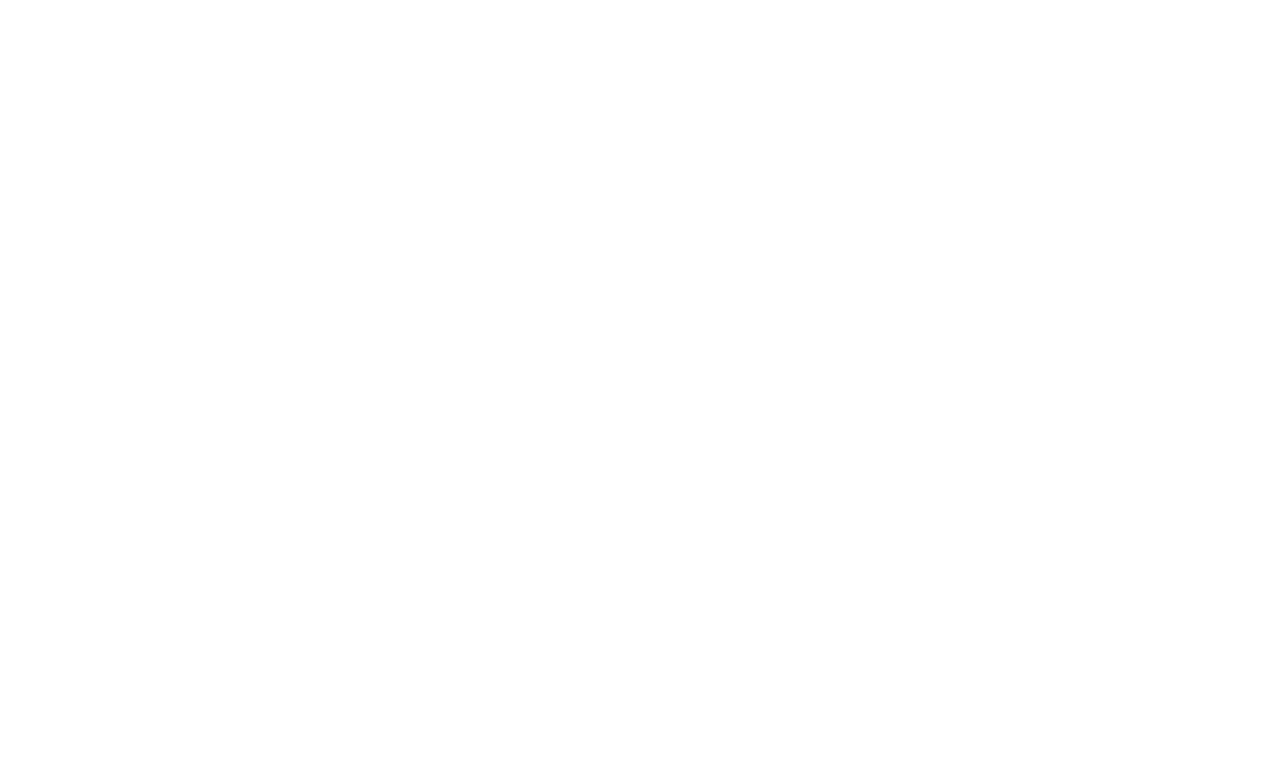
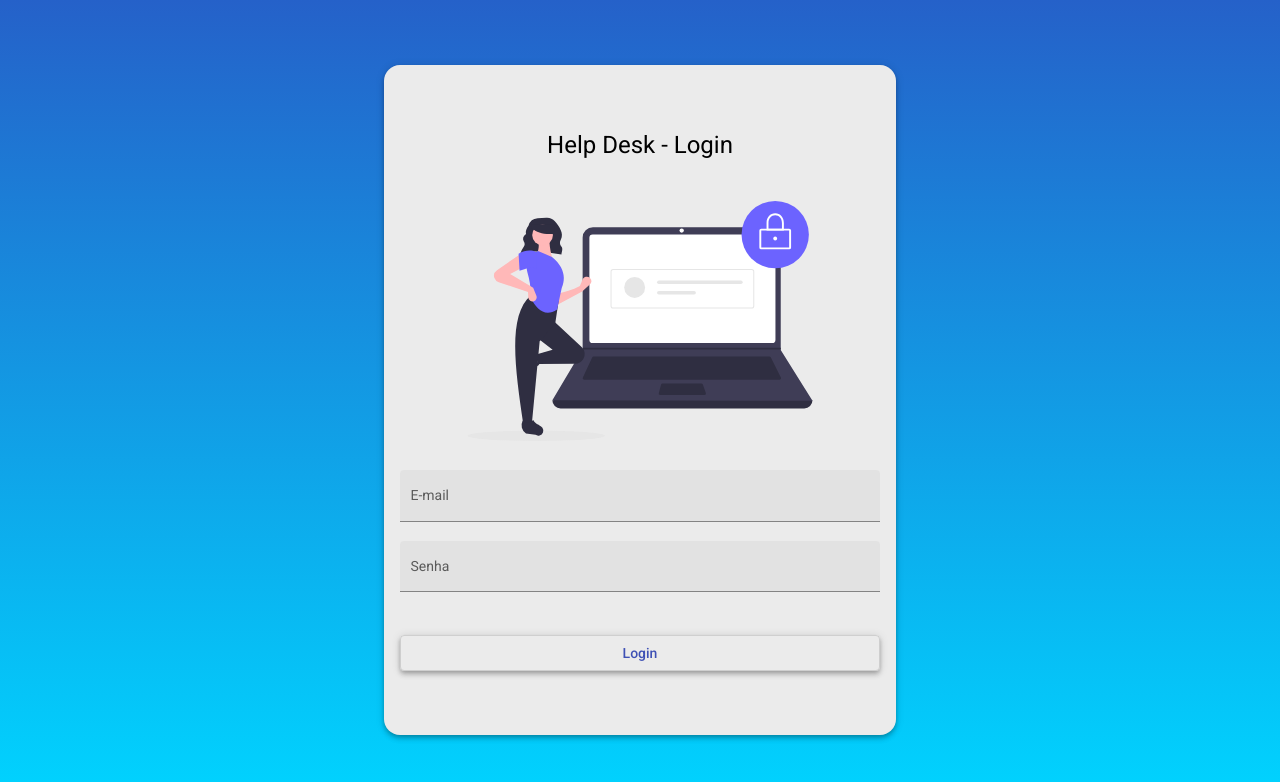
Before and after one commit to andrelula22/helpdesk-front, an Angular app: page /login in a window 1280 px wide. Before the commit this address led to /. Shown: the top 782 px of the page. Built offline with nearby package versions, Linux system fonts and the light colour scheme.

Commit message:
html e css para login

```diff
--- a/src/app/app-routing.module.ts
+++ b/src/app/app-routing.module.ts
@@ -1,3 +1,4 @@
+import { LoginComponent } from './components/login/login.component';
 import { HomeComponent } from './components/home/home.component';
 import { NgModule } from '@angular/core';
 import { RouterModule, Routes } from '@angular/router';
@@ -5,6 +6,7 @@
 import { TecnicoListComponent } from './components/tecnico/tecnico-list/tecnico-list.component';
 
 const routes: Routes = [
+  {path: 'login', component: LoginComponent},
   {
     path:'', component: NavComponent, children:[
       {path:'home', component:HomeComponent},
--- a/src/app/components/login/login.component.css
+++ b/src/app/components/login/login.component.css
@@ -0,0 +1,34 @@
+.container{
+    height:100%;
+    background: linear-gradient(180deg, rgba(2,0,36,1) 0%, rgba(37,97,201,1) 0%, rgba(0,212,255,1));
+    display:flex;
+    align-items:center;
+    justify-content:center;
+}
+
+.form{
+    width:30rem;
+    margin:auto;
+    background-color: rgb(235,235,235);
+    padding: 4rem 1rem;
+    border-radius: 1rem;
+}
+
+h1 {
+    width: 100%;
+    text-align: center;
+ }
+
+ img {
+    height:15rem;
+    width:100%;
+    margin: 1.5rem auto 1.5rem auto;
+ }
+
+ .full-width {
+    width: 100%;
+ }
+
+ button {
+    margin-top: 1.5rem;
+ }
--- a/src/app/components/login/login.component.html
+++ b/src/app/components/login/login.component.html
@@ -1 +1,22 @@
-<p>login works!</p>
+<div class="container ">
+    <form class="form mat-elevation-z4">
+
+        <h1> Help Desk - Login</h1>
+
+        <img src="assets/img/login-image.svg" alt="helpdesk">
+
+        <mat-form-field class="full-width" appearance="fill">
+          <mat-label>E-mail</mat-label>
+          <input matInput placeholder="Ex. fulano@mail.com" >
+        </mat-form-field>
+
+        <mat-form-field class="full-width" appearance="fill">
+          <mat-label>Senha</mat-label>
+          <input type="password" matInput placeholder="Ex. 123" >
+        </mat-form-field>
+
+        <button class="full-width mat-elevation-z4" mat-stroked-button color="primary" >Login</button>
+
+      </form>
+
+</div>
```
